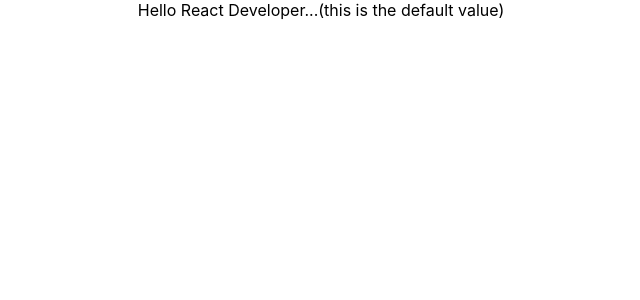
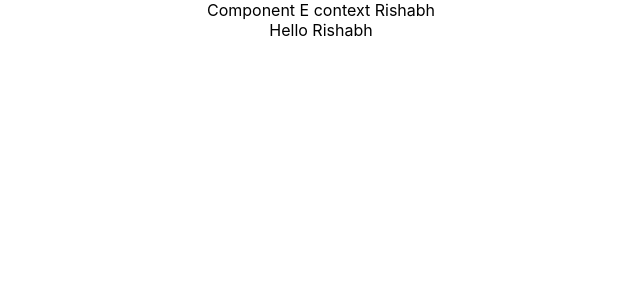
Before and after one commit to Rishabh0262/react-dev-practice, a React (Create React App) app: page / in a window 1280 px wide. Shown: the top 300 px of the page, without its empty margins (319-959 px from the left). Built offline with nearby package versions, Linux system fonts and the light colour scheme.

Commit message:
Using Context-type property of a class. Which is another way of using the *prop* in the component tree. ** DrawBack ** We cannot use it if there is more than 1 prop. As it gets complex to code in heirarchy. ** Use ** it has more simpler code to use.

```diff
--- a/src/App.js
+++ b/src/App.js
@@ -23,11 +23,11 @@
 
         */}
 
-        {/* <UserProvider value="Rishabh" > */}
+        <UserProvider value="Rishabh" >
 
           <ComponentC />
 
-        {/* </UserProvider> */}
+        </UserProvider>
 
       </div>
     );
--- a/src/Components/ComponentE.js
+++ b/src/Components/ComponentE.js
@@ -1,12 +1,18 @@
 import React, { Component } from 'react'
 import ComponentF from './ComponentF'
+import UserContext from './userContext'
 
 class ComponentE extends Component {
   render() {
     return (
-      <div><ComponentF /></div>
+      <div>
+        Component E context {this.context}
+        <ComponentF />
+        </div>
     )
   }
 }
 
+ComponentE.contextType = UserContext
+
 export default ComponentE
--- a/src/Components/userContext.js
+++ b/src/Components/userContext.js
@@ -6,3 +6,4 @@
 const UserConsumer = UserContext.Consumer
 
 export {UserProvider, UserConsumer}
+export default UserContext
```
